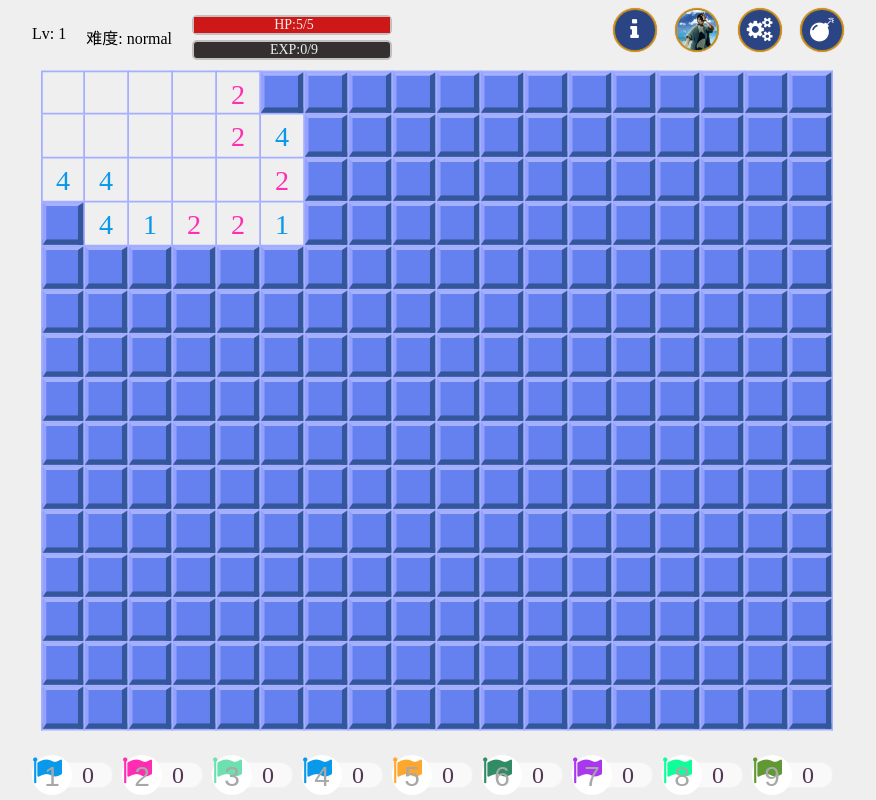
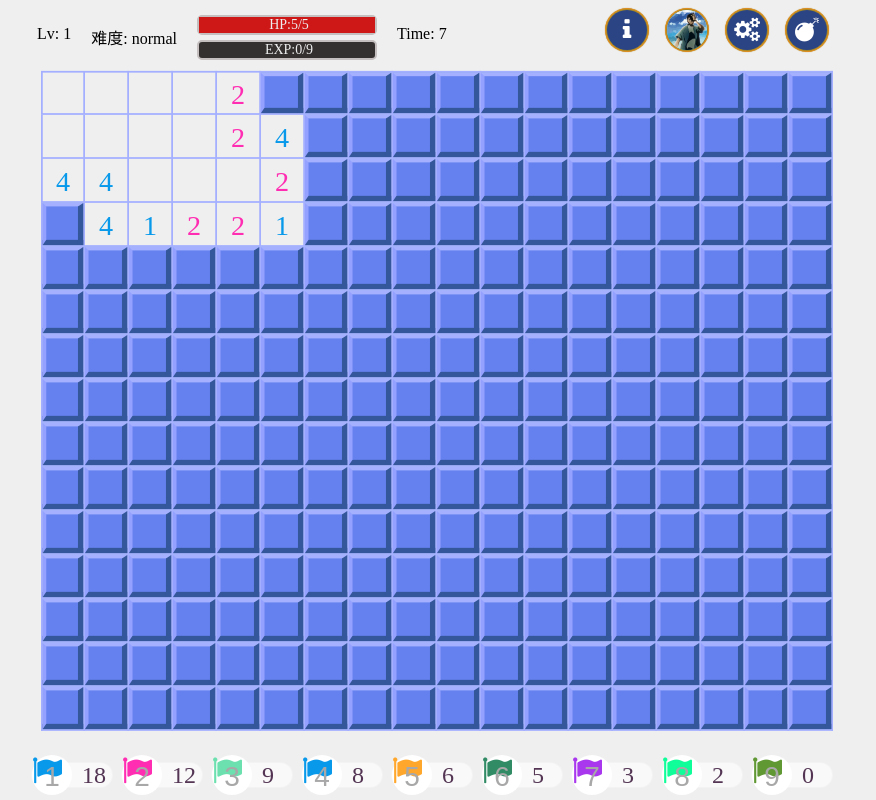
Before and after one commit to jinchangdoing/battlesweeper, a website built with webpack: page src/index.html in a window 1280 px wide. Both pictures are taken after a click on the element 266 px from the left and 92 px from the top of the page. Shown: the whole page, without its empty margins (203-1079 px from the left). Built offline with nearby package versions, Linux system fonts and the light colour scheme; a web font is replaced by a local one.

Commit message:
Signed-off-by: jinchangdoing <jinchangdoing@gmail.com>0.9.6 Signed-off-by: jinchangdoing <jinchangdoing@gmail.com>

```diff
--- a/src/components/custom.scss
+++ b/src/components/custom.scss
@@ -3,6 +3,7 @@
   position: relative;
   width: 40px;
   height: 40px;
+  margin: 0 10px;
   cursor: pointer;
   color: #fff;
   text-align: center;
--- a/src/components/flags.scss
+++ b/src/components/flags.scss
@@ -10,6 +10,7 @@
   position: relative;
   width: 40px;
   height: 40px;
+  margin: 0 10px;
   cursor: pointer;
   color: #fff;
   text-align: center;
--- a/src/components/instruction.scss
+++ b/src/components/instruction.scss
@@ -3,6 +3,7 @@
   position: relative;
   width: 40px;
   height: 40px;
+  margin: 0 10px;
   cursor: pointer;
   color: #fff;
   text-align: center;
--- a/src/components/playerbar.js
+++ b/src/components/playerbar.js
@@ -21,13 +21,20 @@ var $info = $(
 
             </div>
         </div>
+        <div class="timer">
+            <span class="timer-text">Time:</span>
+        </div>
+        <div class="result"></div>
     </div>`
   );
 let maxHp = 0;
+const $time=$info.find('.timer-text');
 export default {
     init({selector, style}) {
       $info.attr('style',style);
       $(selector).append($info);
+
+
     },
     update(playerLevel,difficulty,hp,playerExp,nextLevelExp) {
         const $playerLevel=$info.find('.player-level-text');
@@ -50,5 +57,8 @@ export default {
     updateMaxhp(hp){
         maxHp=hp;
 
+    },
+    updateTime(time){
+        $time.text(`Time: ${time}`);
     }
   };
--- a/src/components/playerbar.scss
+++ b/src/components/playerbar.scss
@@ -1,7 +1,6 @@
 .player-bar {
   display: flex;
   flex-direction: row;
-  margin-right: 200px;
 }
 
 .info-bar {
@@ -20,7 +19,7 @@
   background: #353030;
   margin-top: 5px;
   height: 20px;
-  width: 200px;
+  width: 180px;
   font-size: 14px;
   color: #eee;
   border-radius: 5px;
@@ -51,3 +50,16 @@
 .player-expbar-text {
   position: absolute;
 }
+.timer {
+  display: flex;
+  position: relative;
+  left: 20px;
+  width: 100px;
+  margin-right: 20px;
+  height: 30px;
+  top: 15px;
+}
+.result {
+  height: 55px;
+  width: 100px;
+}
--- a/src/components/shinpei.scss
+++ b/src/components/shinpei.scss
@@ -3,6 +3,7 @@
   position: relative;
   width: 40px;
   height: 40px;
+  margin: 0 10px;
   border-radius: 50%;
   background-image: url("../assets/shinpei/shinpei.png");
   background-position: right;
--- a/src/events/enents.js
+++ b/src/events/enents.js
@@ -2,7 +2,8 @@ import $ from "jquery";
 
 
 
-const $boxWrapper =$('.box');
+const $boxWrapper =$('.box-wrapper');
+const $box =$('.box');
 const $topBar =$('.topbar');
 let zoomLevel = 1;
 export const autoResize = function(e){
@@ -10,8 +11,8 @@ export const autoResize = function(e){
 
     const windowHeight = window.innerHeight-140;
     const windowWidth = window.innerWidth-60;
-    const boxWidth=$boxWrapper.width();
-    const boxHeight=$boxWrapper.height();
+    const boxWidth=$box.width();
+    const boxHeight=$box.height();
     let widthPerportion = windowWidth/boxWidth;
     let heightPerportion = windowHeight/boxHeight;
     let perportion =Math.min(widthPerportion,heightPerportion);
@@ -33,5 +34,9 @@ export const autoResize = function(e){
 
 
 };
+
+
+
+
 window.onresize = autoResize;
 window.onload = autoResize;
--- a/src/index.js
+++ b/src/index.js
@@ -31,7 +31,6 @@ var mineProportion = [];
 var expMultiplier = [];
 var mineList = [];
 var $box = $(".box");
-var $info = $(".info");
 var $main = $(".main");
 var $toolbar = $(".toolbar");
 var $toolbarWrapper = $(".toolbar-wrapper");
@@ -59,7 +58,6 @@ function caculateExpreuire() {
     expRequire[k + 1] = expTemp[k] + parseInt(mineNum[k] * mineExp[k] * expMultiplier[k]);
     if (expRequire[k + 1] > 99999) {
       maxLevel = k + 1;
-      console.log('aaa', maxLevel);
       break;
     }
   }
@@ -67,12 +65,15 @@ function caculateExpreuire() {
 }
 //根据当前经验计算玩家等级
 function levelUp() {
-  while(playerInfo.exp >= (expRequire[playerInfo.level] - expRequire[playerInfo.level - 1])){
+  while (playerInfo.exp >= (expRequire[playerInfo.level] - expRequire[playerInfo.level - 1])) {
     playerInfo.exp -= (expRequire[playerInfo.level] - expRequire[playerInfo.level - 1]);
     // console.log(playerInfo.exp);
     playerInfo.level++;
   }
 }
+
+
+
 
 // 点击事件
 function blockClick(i, ver) {
@@ -240,8 +241,11 @@ function updateInfo() {
   var infoCurremtExp = (playerInfo.level >= maxLevel) ? '-' : playerInfo.exp;
   var infoNextExp = (playerInfo.level >= maxLevel) ? '-' : (expRequire[playerInfo.level] - expRequire[playerInfo.level - 1]);
   var infoHp = (playerInfo.hp > 0) ? playerInfo.hp : 0;
+  var infoFlag = [];
   playerBar.update(playerInfo.level, difficulty, infoHp, infoCurremtExp, infoNextExp);
-  flags.update(mineFlaged, mineNum);
+  for (var i = 0; i < mineFlaged.length; i++)
+    infoFlag[i] = mineNum[i] - mineFlaged[i];
+  flags.update(infoFlag, mineNum);
 }
 
 // 数据初始化
@@ -261,10 +265,10 @@ function initData(safe) {
     for (var n = 0; n < 9; n++) {
       var x = parseInt(n / 3) - 1;
       var y = parseInt(n % 3) - 1;
-      if (safe < width && y === -1) {
+      if (safe < height && y === -1) {
         continue;
       }
-      if (safe > width * (height - 1) && y === 1) {
+      if (safe > height * (width - 1) && y === 1) {
         continue;
       }
 
@@ -381,10 +385,10 @@ function initView() {
       for (n = 0; n < 9; n++) {
         x = parseInt(n / 3) - 1;
         y = parseInt(n % 3) - 1;
-        if (i < width && y === -1) {
+        if (i < height && y === -1) {
           continue;
         }
-        if (i > width * (height - 1) && y === 1) {
+        if (i > height * (width - 1) && y === 1) {
           continue;
         }
         if (i % height === 0 && x === -1) {
@@ -396,11 +400,14 @@ function initView() {
         if (x === 0 && y === 0) {
           continue;
         }
-        mineSumTemp = mineList[i + x + y * height] === 'mine' ? mineList[i + x + y * height].number : mineList[i + x + y * height].flag;
-        console.log(mineSumTemp);
+        console.log(width,i,x,y);
+
+        mineSumTemp = (mineList[i + x + y * height].type === 'mine' && mineList[i + x + y * height].clicked === true) ? mineList[i + x + y * height].number : mineList[i + x + y * height].flag;
+
         mineSum += parseInt(mineSumTemp);
+
       }
-      console.log(mine.number,mineSum);
+      console.log(mineSum);
       if (mine.type === "space" && mine.number - mineSum >= 0 && (mine.number - mineSum) <= playerInfo.level) {
         for (n = 0; n < 9; n++) {
           x = parseInt(n / 3) - 1;
@@ -505,13 +512,11 @@ function init(diff) {
   caculateExpreuire();
   initView();
   autoResize();
-  console.log(111);
   time = 0;
   if (inter) clearInterval(inter);
   inter = setInterval(function () {
     time++;
-    var $time = document.querySelector(".time");
-    if ($time) $time.innerText = time;
+    playerBar.updateTime(time);
   }, 1000);
 
   message(`游戏开始, 等级${diff}`);
--- a/src/index.scss
+++ b/src/index.scss
@@ -285,9 +285,9 @@ body {
 .topbar {
   display: flex;
   flex-direction: row;
-  justify-content: space-between;
+  justify-content: center;
   top: 10px;
   position: absolute;
-  width: 810px;
+  width: 100%;
   height: 55px;
 }
--- a/src/shenpei/shinpei.scss
+++ /dev/null
@@ -1,55 +0,0 @@
-.shinpei {
-  position: relative;
-  width: 300px;
-  height: 120px;
-  border-radius: 4px;
-  overflow: hidden;
-  top: 0;
-  transition: 0.2s;
-  cursor: pointer;
-  background: url("../assets/shinpei/shinpei.png");
-}
-
-.shinpei:hover {
-  top: -4px;
-  box-shadow: 0 0 5px #12fe21;
-}
-
-.shinpei-01,
-.shinpei-02,
-.shinpei-03 {
-  position: absolute;
-  width: 100%;
-  height: 100%;
-  background-size: cover !important;
-}
-
-.shinpei-01 {
-  opacity: 1;
-  transition: opacity 1s;
-  background: url("../assets/shinpei/shinpei_01.png");
-}
-
-.shinpei:hover .shinpei-01 {
-  opacity: 0;
-}
-
-.shinpei-02 {
-  opacity: 0;
-  transition: opacity 0.5s;
-  background: url("../assets/shinpei/shinpei_02.png");
-}
-
-.shinpei:hover .shinpei-02 {
-  opacity: 1;
-}
-
-.shinpei-03 {
-  opacity: 0;
-  transition: opacity 1s;
-  background: url("../assets/shinpei/shinpei_03.png");
-}
-
-.shinpei:hover .shinpei-03 {
-  opacity: 1;
-}
```
Also changed, not shown: src/components/actions.js (deleted, +0 -42 lines), src/components/actions.scss (deleted, +0 -20 lines).
